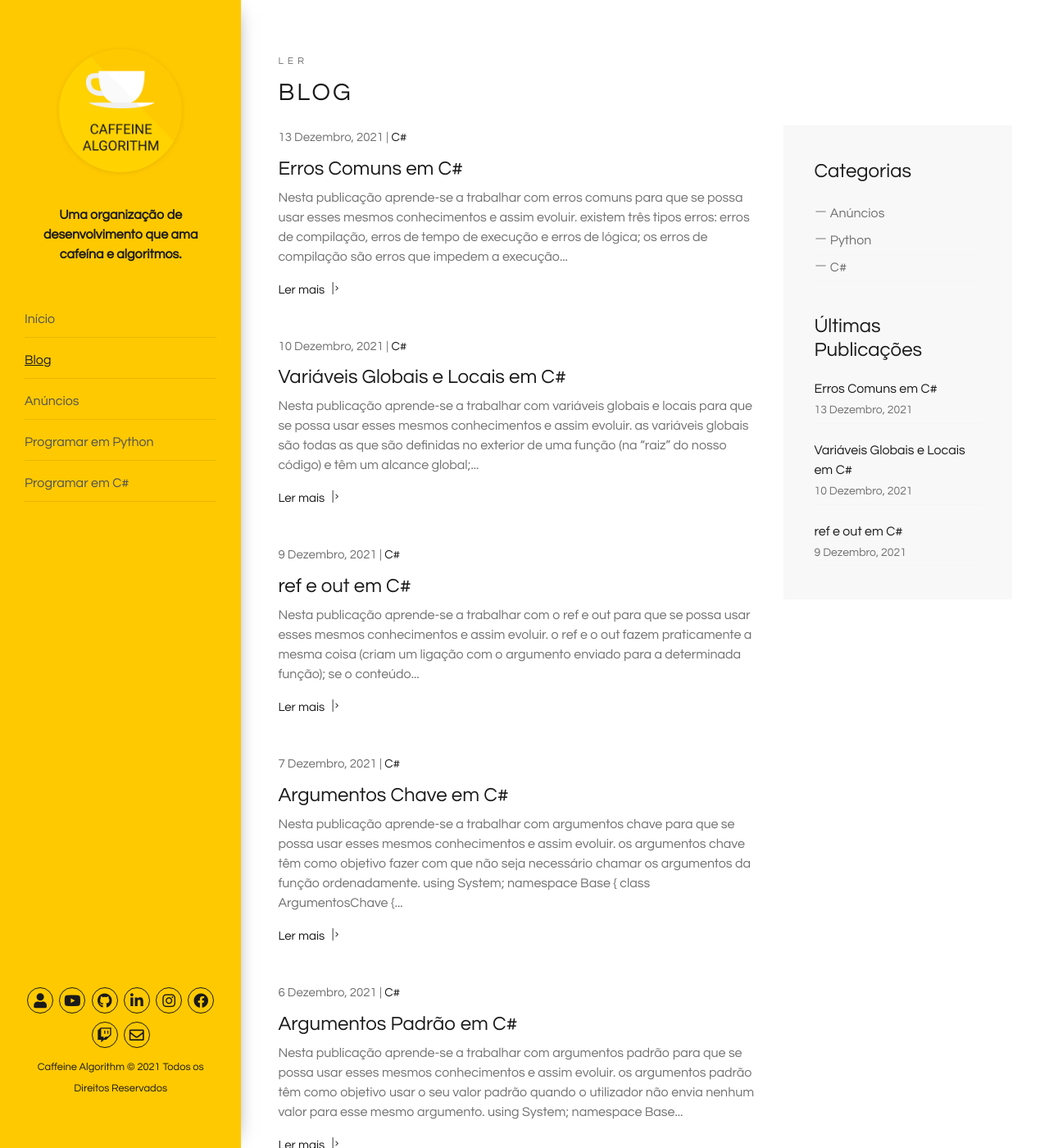
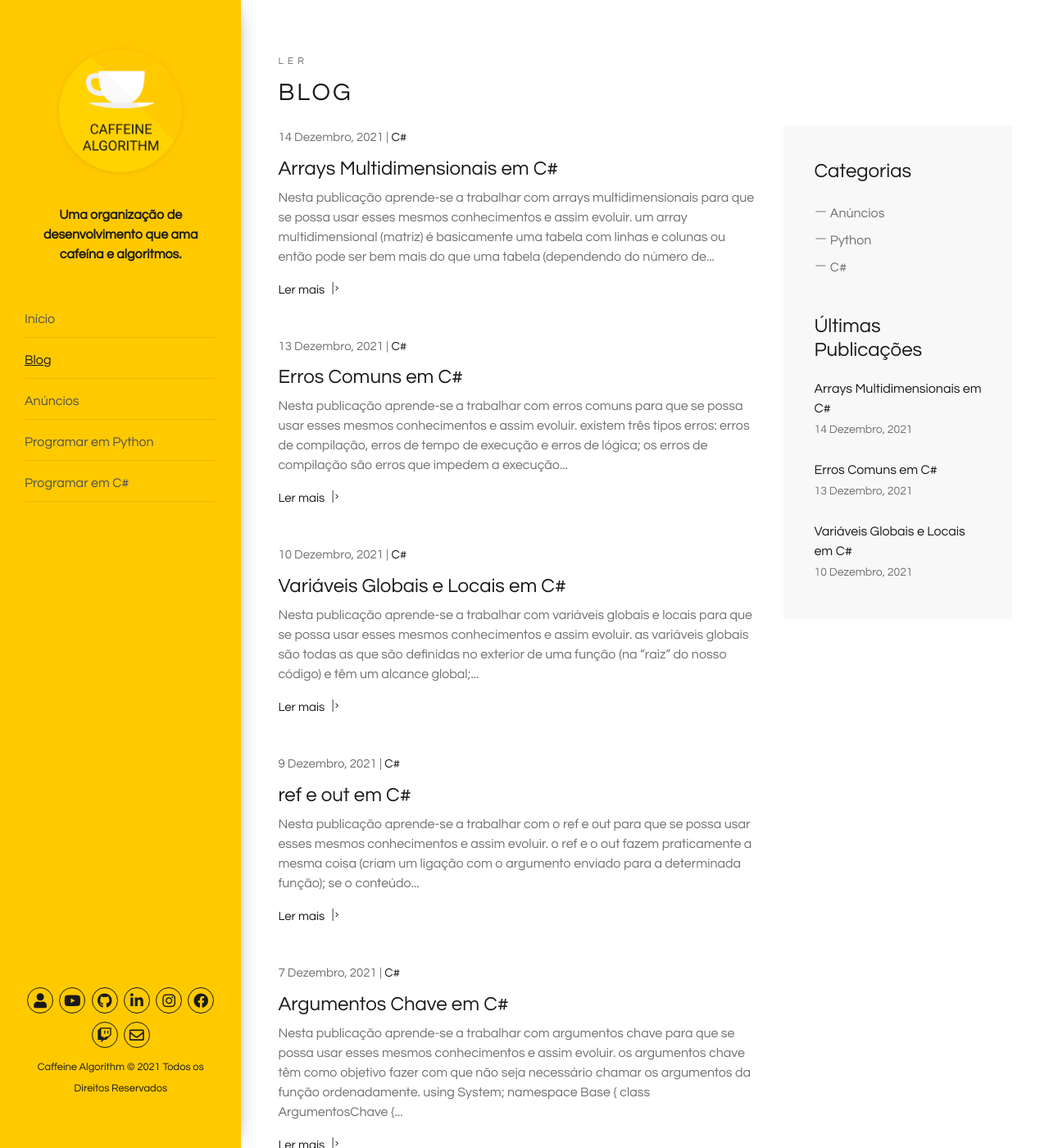
Before and after one commit to caffeinealgorithm/caffeinealgorithm.github.io, a Jekyll site: the page built from blog/index.html, in a window 1280 px wide and 1400 px high. Shown: the whole window at 82% size. Built offline with Jekyll 4.4.1, drawn with Linux system fonts in a browser that asks for light colours; the list of posts is cut into pages by our own code; some of the changed text lies outside the part shown.

Commit message:
Add 28º episode of the C# programming series

````diff
--- /dev/null
+++ b/_posts/2021-12-14-arrays-multidimensionais-em-csharp.md
@@ -0,0 +1,55 @@
+---
+layout: post
+excerpt: Blog
+title: 'Arrays Multidimensionais em C#'
+description: 'Descobre como se trabalha com arrays multidimensionais na linguagem de programação C#. Obtém respostas às tuas dúvidas com a teoria e os exemplos apresentados.'
+keywords: 'c#, csharp, arrays multidimensionais, arrays, multimensionais, array, multidimensional, publicação'
+date: 2021-12-14
+categories: [C#]
+---
+
+Nesta publicação aprende-se a trabalhar com arrays multidimensionais para que se possa usar esses mesmos conhecimentos e assim evoluir.
+
+- um array multidimensional (matriz) é basicamente uma tabela com linhas e colunas ou então pode ser bem mais do que uma tabela (dependendo do número de valores que constituem o array multidimensional);
+- tem um tamanho fixo e é utilizado para armazenar um conjunto de dados de uma forma sequencial;
+- é importante relembrar, que, é mais útil pensar em um array como um conjunto de variáveis do mesmo tipo em que essas mesmas estão posicionadas na memória de forma adjacente;
+- essas variáveis são chamadas de elementos e cada um desses é identificado por um índice, sendo que, temos um índice para identificar a determinada coluna e um outro índice para identificar a determinada linha.
+
+```csharp
+using System;
+
+namespace Base {
+  class ArraysMultidimensionais {
+    public void Run() {
+      // [número de linhas, número de colunas]
+      int[,] arrayMultidimensional = new int[5, 4] {
+        { 1, 2, 3, 4 },
+        { 1, 1, 1, 1 },
+        { 2, 2, 2, 2 },
+        { 3, 3, 3, 3 },
+        { 4, 4, 4, 4 }
+      };
+
+      for (int i = 0; i < arrayMultidimensional.GetLength(0); i++) {
+        for (int j = 0; j < arrayMultidimensional.GetLength(1); j++) {
+          Console.Write($"{arrayMultidimensional[i, j]}\t");
+        }
+
+        Console.WriteLine();
+      }
+    }
+  }
+}
+
+/*
+  1  2  3  4
+  1  1  1  1
+  2  2  2  2
+  3  3  3  3
+  4  4  4  4
+*/
+```
+
+Não te esqueças de [assistir ao vídeo](https://youtu.be/iv2-0xW8DpU){:target="\_blank"} e podes sempre ler esta publicação [em inglês](https://nelsonsilvadev.com/blog/20211214/multidimensional-arrays-in-csharp/){:target="\_blank"}.
+
+### _Happy coding!_
--- a/index.html
+++ b/index.html
@@ -73,7 +73,7 @@ keywords: organização, desenvolvimento, cafeína, algoritmos, publicações, v
       </div>
 
       <div class="row">
-        {% for video in site.csharp %} {% if video.id == "/csharp/27" %}
+        {% for video in site.csharp %} {% if video.id == "/csharp/28" %}
         <div
           class="col-xs-12 col-sm-3 col-sm-6 col-lg-6 col-xl-3 animate-box"
           data-animate-effect="fadeInLeft"
````
Also changed, not shown: _csharp/28.md (added, +5 -0 lines), assets/img/playlists/csharp/28.png (added).
